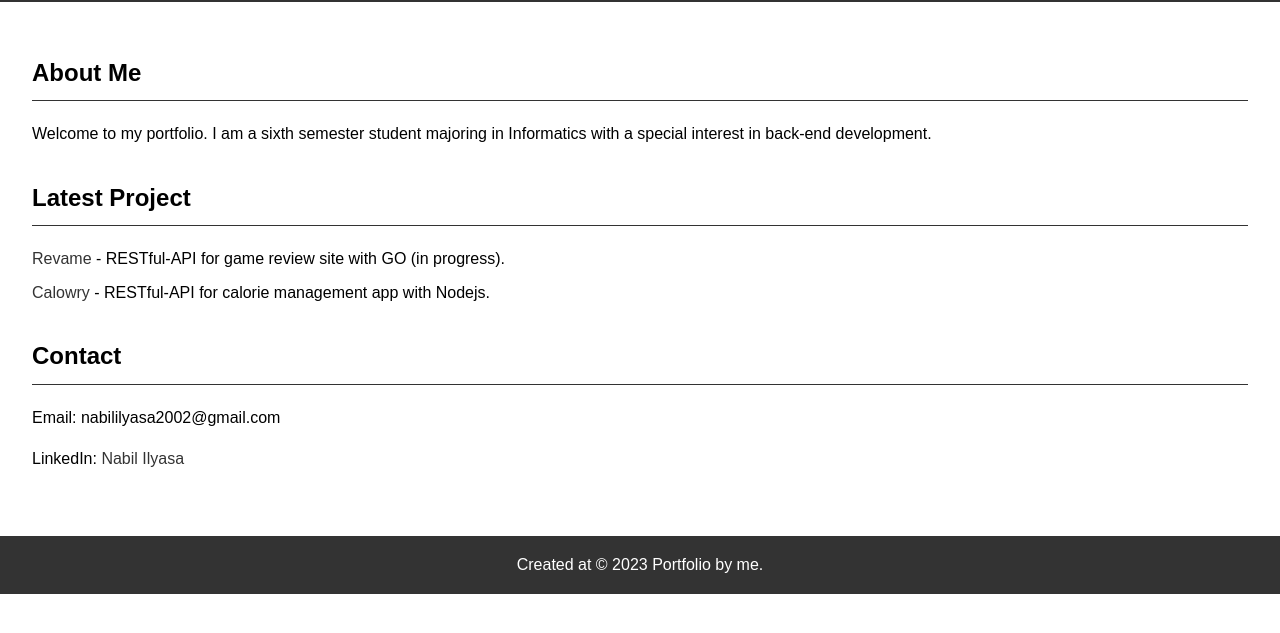
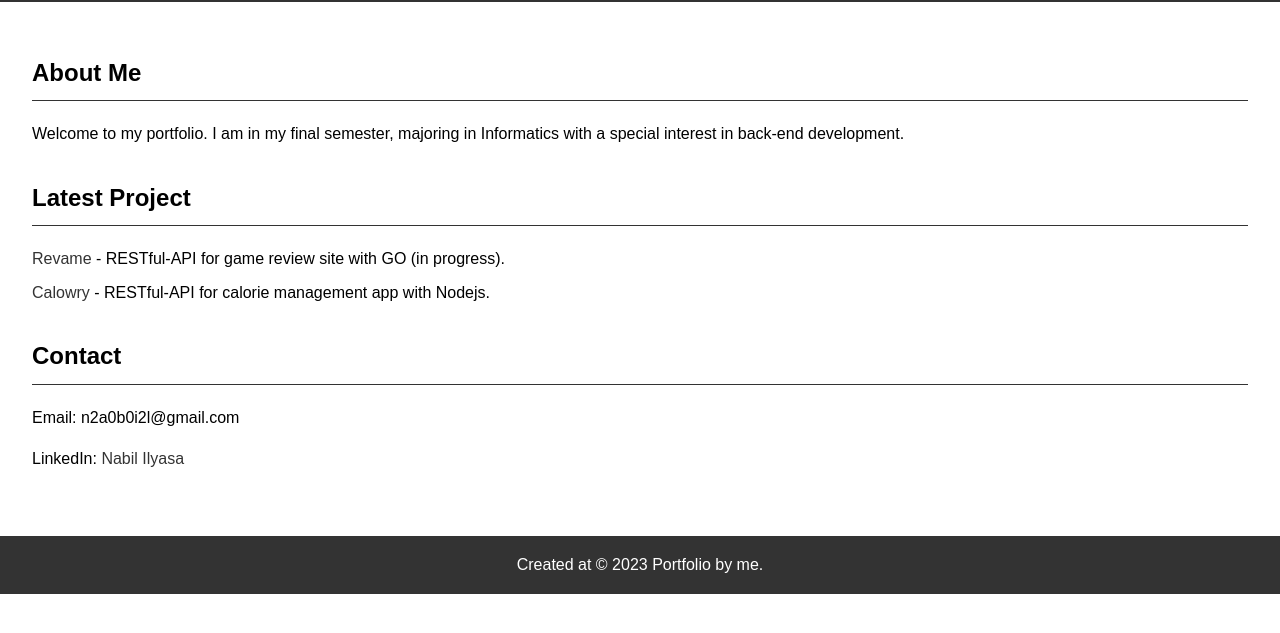
Before and after one commit to Hefaistx/Hefaistx.github.io, a plain HTML site: page index.html in a window 1280 px wide. Shown: the part 81-714 px from the top of the page. Drawn offline with Linux system fonts and the light colour scheme.

Commit message:
Update index.html

```diff
--- a/index.html
+++ b/index.html
@@ -13,7 +13,7 @@
   <main>
     <section>
       <h2>About Me</h2>
-      <p>Welcome to my portfolio. I am a sixth semester student majoring in Informatics with a special interest in back-end development.</p>
+      <p>Welcome to my portfolio. I am in my final semester, majoring in Informatics with a special interest in back-end development.</p>
     </section>
     <section>
       <h2>Latest Project</h2>
@@ -28,7 +28,7 @@
     </section>
     <section>
       <h2>Contact</h2>
-      <p>Email: nabililyasa2002@gmail.com</p>
+      <p>Email: n2a0b0i2l@gmail.com</p>
       <p>LinkedIn: <a href="https://www.linkedin.com/in/nabil-ilyasa-62a015222/">Nabil Ilyasa</a></p>
     </section>
   </main>
```
